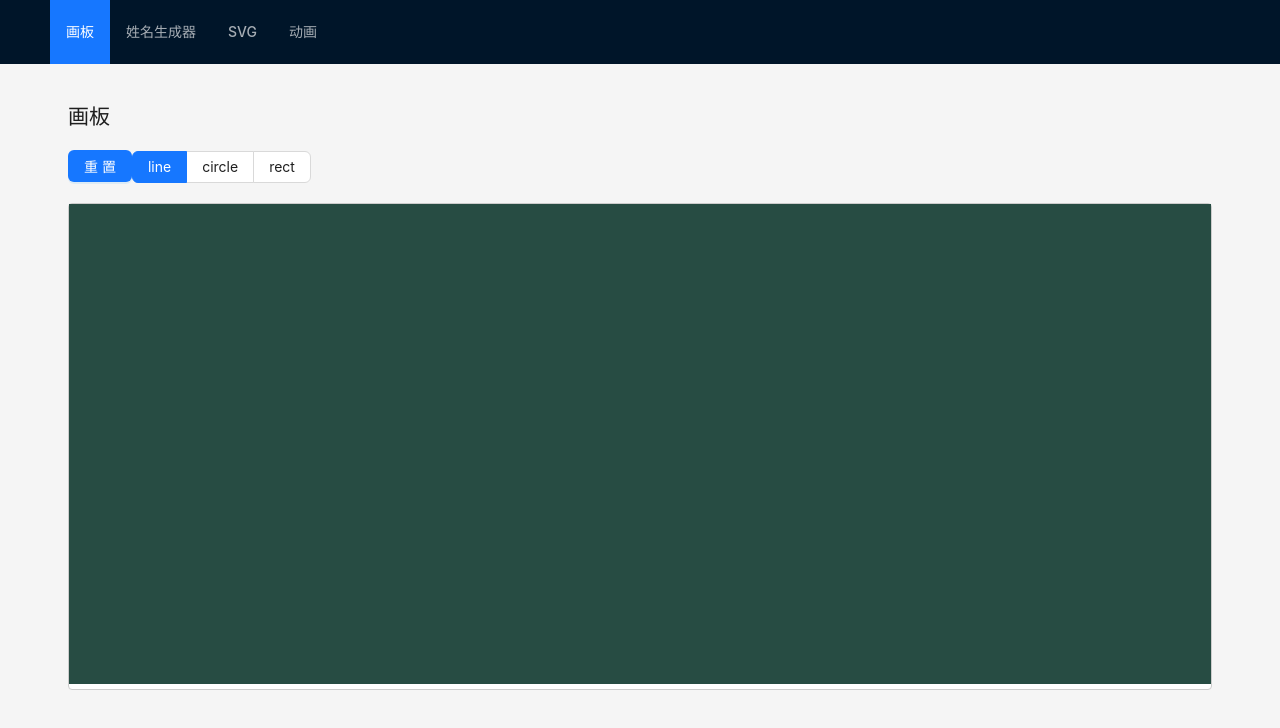
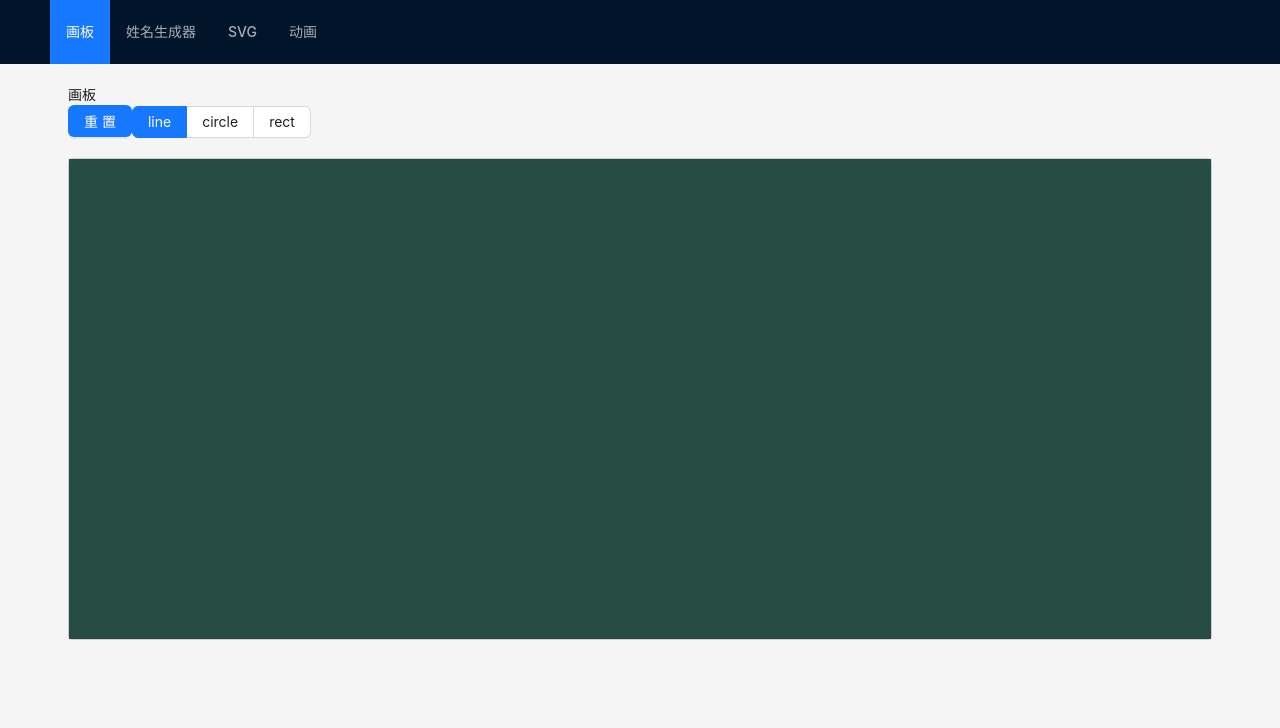
Before and after one commit to lienze87/hyou, a React (Vite) app: page / in a window 1280 px wide. Shown: the top 728 px of the page. Built offline with nearby package versions, Linux system fonts and the light colour scheme.

Commit message:
feat: 新增tailwindcss

```diff
--- a/package.json
+++ b/package.json
@@ -30,6 +30,7 @@
     "@typescript-eslint/eslint-plugin": "^7.2.0",
     "@typescript-eslint/parser": "^7.2.0",
     "@vitejs/plugin-react": "^4.2.1",
+    "autoprefixer": "^10.4.20",
     "eslint": "^8.57.0",
     "eslint-config-airbnb-base": "^15.0.0",
     "eslint-config-prettier": "^9.1.0",
@@ -38,7 +39,9 @@
     "eslint-plugin-react-hooks": "^4.6.0",
     "eslint-plugin-react-refresh": "^0.4.6",
     "eslint-plugin-simple-import-sort": "^12.1.0",
+    "postcss": "^8.4.49",
     "prettier": "^3.3.1",
+    "tailwindcss": "^3.4.17",
     "typescript": "^5.2.2",
     "vite": "^5.2.0"
   }
--- a/src/index.css
+++ b/src/index.css
@@ -1,3 +1,7 @@
+@tailwind base;
+@tailwind components;
+@tailwind utilities;
+
 :root {
   font-family: Inter, system-ui, Avenir, Helvetica, Arial, sans-serif;
   line-height: 1.5;
--- /dev/null
+++ b/tailwind.config.js
@@ -0,0 +1,8 @@
+/** @type {import('tailwindcss').Config} */
+export default {
+  content: ["./index.html", "./src/**/*.{js,ts,jsx,tsx}"],
+  theme: {
+    extend: {},
+  },
+  plugins: [],
+};
--- a/vite.config.ts
+++ b/vite.config.ts
@@ -1,6 +1,6 @@
+import react from "@vitejs/plugin-react";
 import path from "path";
 import { defineConfig } from "vite";
-import react from "@vitejs/plugin-react";
 
 // https://vitejs.dev/config/
 export default defineConfig({
```
Also changed, not shown: 2 other files (tests, documents, lock files or other folders).
